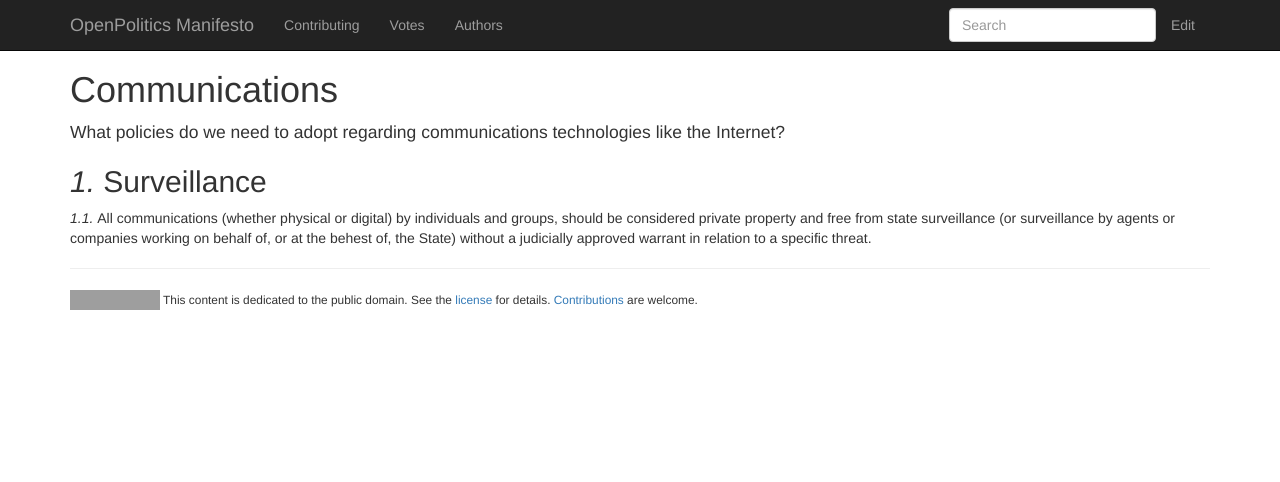
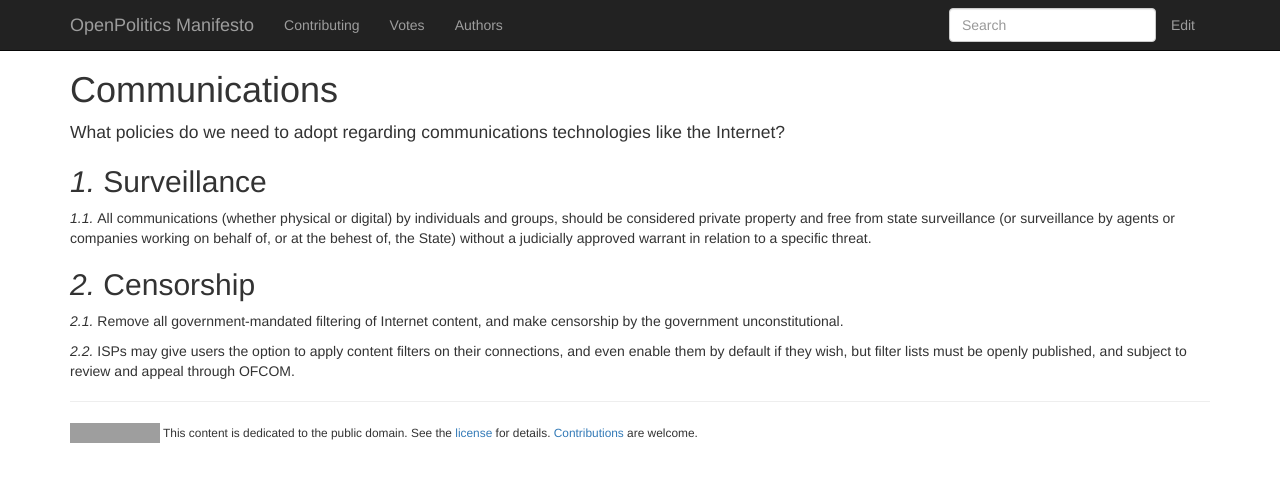
Before and after one commit to openpolitics/manifesto, a Jekyll site: the page built from communications.md, in a window 1280 px wide. Shown: the top 482 px of the page. Built offline with Jekyll 4.4.1, drawn with Linux system fonts in a browser that asks for light colours; nearby versions of some CDN libraries; grey boxes are pictures that could not be loaded.

Commit message:
Remove government-mandated net filtering

```diff
--- a/communications.md
+++ b/communications.md
@@ -9,3 +9,9 @@ What policies do we need to adopt regarding communications technologies like the
 ## Surveillance
 
 All communications (whether physical or digital) by individuals and groups, should be considered private property and free from state surveillance (or surveillance by agents or companies working on behalf of, or at the behest of, the State) without a judicially approved warrant in relation to a specific threat.
+
+## Censorship
+
+Remove all government-mandated filtering of Internet content, and make censorship by the government unconstitutional.
+
+ISPs may give users the option to apply content filters on their connections, and even enable them by default if they wish, but filter lists must be openly published, and subject to review and appeal through OFCOM.
```
